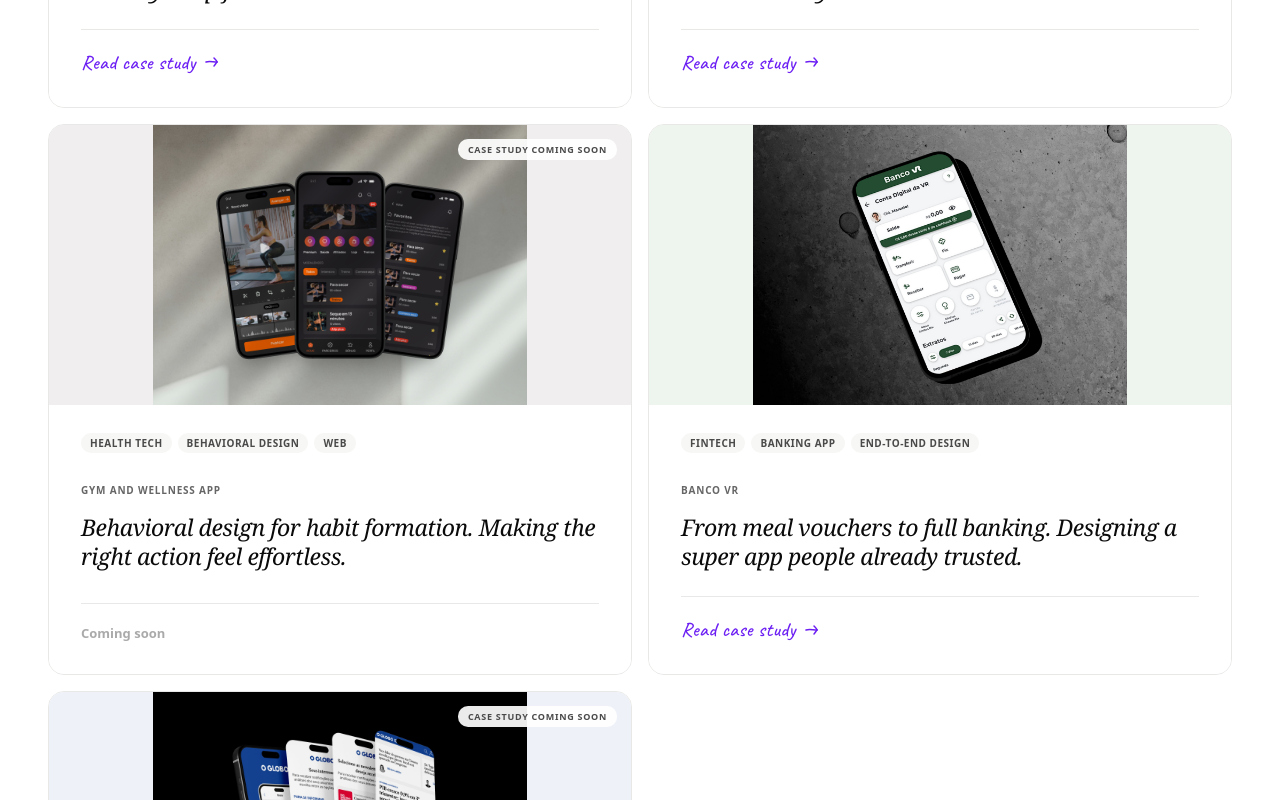
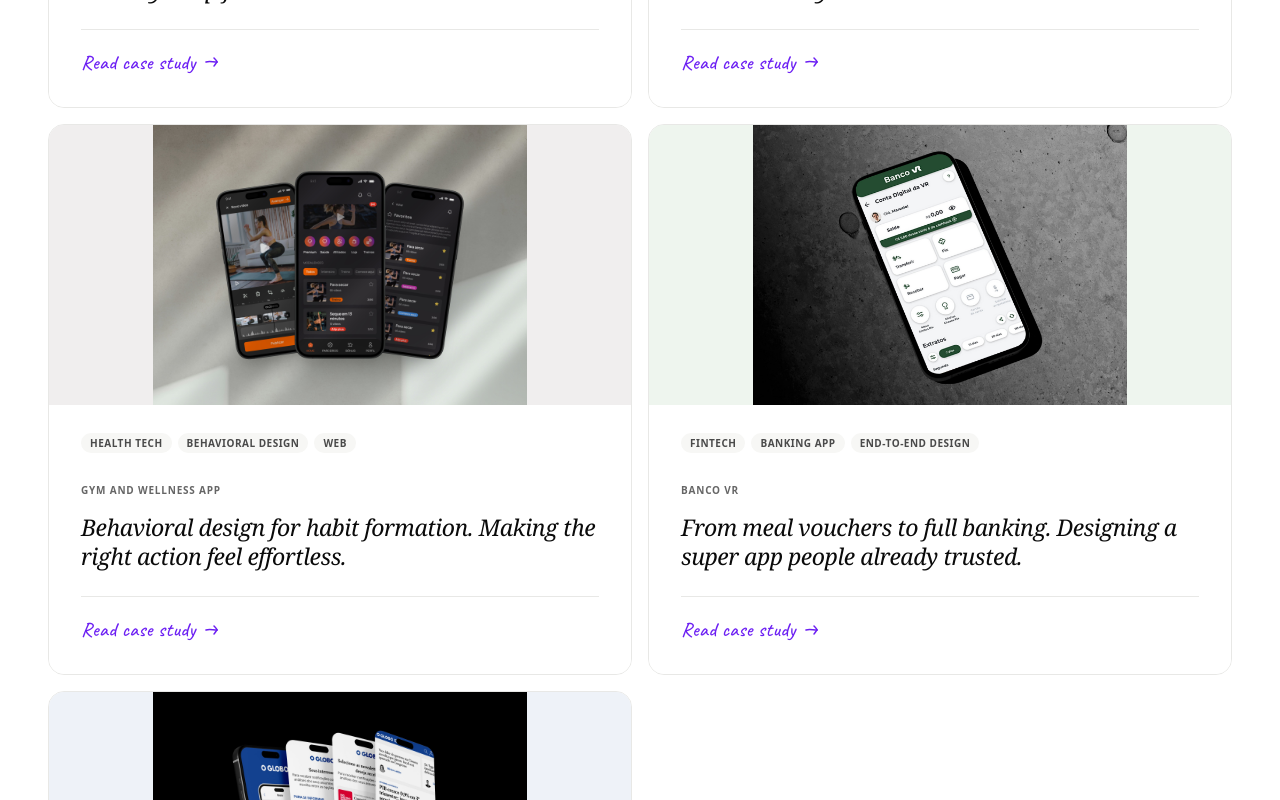
Before and after one commit to isabellegalves/isabelle-portfolio, a React (Vite) app: page / in a window 1280 px wide. Shown: the part 2100-2900 px from the top of the page. Built offline with nearby package versions, Linux system fonts and the light colour scheme.

Commit message:
feat: enable O Globo and Gym App case pages

```diff
--- a/src/data/cases.js
+++ b/src/data/cases.js
@@ -211,7 +211,7 @@ export const cases = [
     ],
     bg: "#F0EEEE",
     image: "/images/gymapp.png",
-    comingSoon: true,
+    comingSoon: false,
     overview: {
       role: "Product Designer",
       scope: "Web Platform, Mobile App, User Flows",
@@ -313,7 +313,7 @@ export const cases = [
     ],
     bg: "#EEF2F8",
     image: "/images/oglobo.png",
-    comingSoon: true,
+    comingSoon: false,
     overview: {
       role: "Senior Product Designer",
       scope: "Subscription UX, Conversion Optimization, Competitive Benchmark",
```
